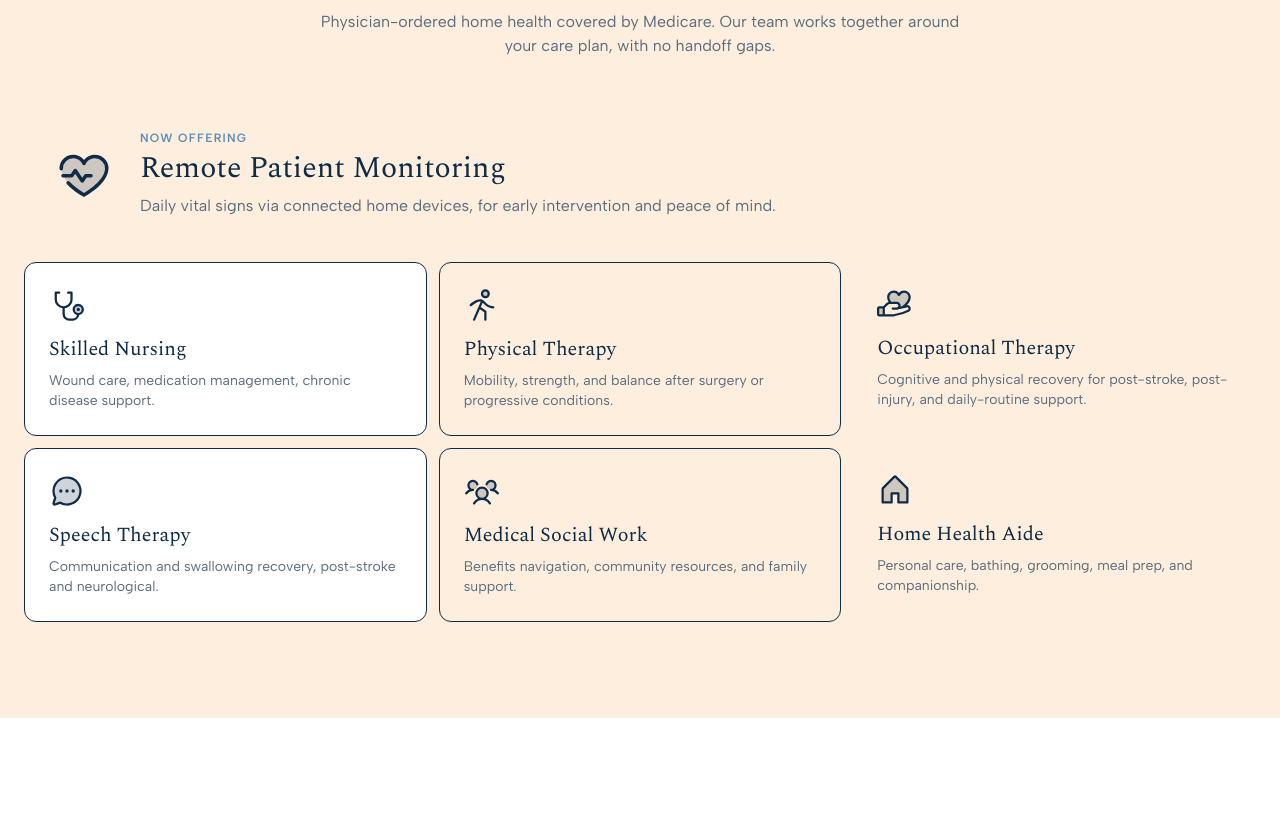
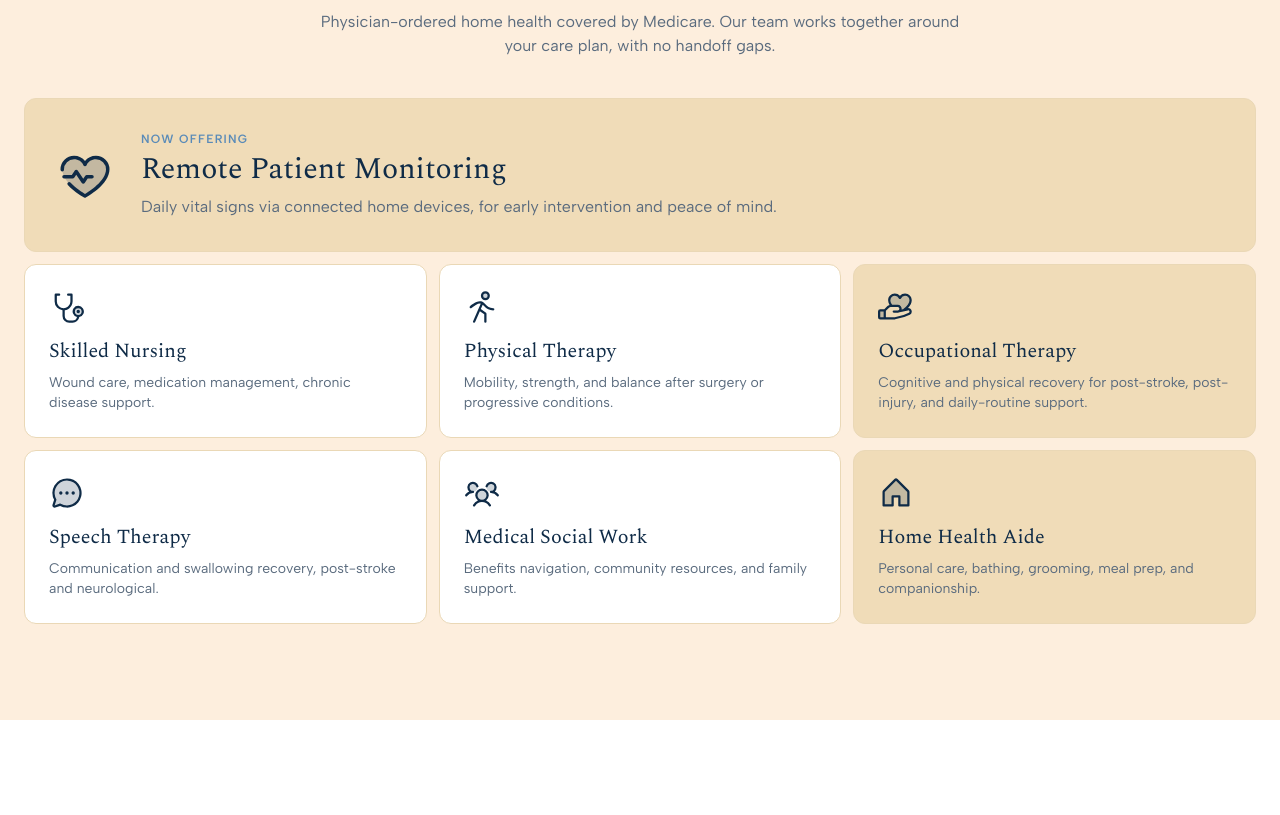
Before and after one commit to actiniumholdings/Lifecare-Options, a Next.js app: page / in a window 1280 px wide. Shown: the part 1471-2286 px from the top of the page. Built offline with nearby package versions, Linux system fonts and the light colour scheme.

Commit message:
refactor(card,trust-badge): cream-edge borders, deeper badge tint for cream surface

```diff
--- a/components/Card.tsx
+++ b/components/Card.tsx
@@ -8,9 +8,9 @@ type CardProps = {
 };
 
 const VARIANT: Record<NonNullable<CardProps["variant"]>, string> = {
-  peach: "bg-peach-cream",
-  mist: "bg-mist border border-borderline",
-  white: "bg-white border border-borderline",
+  peach: "bg-cream-deep border border-cream-edge",
+  mist: "bg-white border border-cream-edge",
+  white: "bg-white border border-cream-edge",
 };
 
 export function Card({ variant = "white", children, className }: CardProps) {
--- a/components/TrustBadge.tsx
+++ b/components/TrustBadge.tsx
@@ -8,7 +8,7 @@ export function TrustBadge({ children }: { children: React.ReactNode }) {
   const reduced = useReducedMotionSafe();
 
   const base =
-    "inline-flex items-center gap-1.5 rounded-full bg-[#e8f3ec] px-3 py-1.5 text-xs font-medium text-success-green";
+    "inline-flex items-center gap-1.5 rounded-full bg-[#e1efe5] px-3 py-1.5 text-xs font-medium text-success-green";
 
   if (reduced) {
     return (
@@ -22,7 +22,7 @@ export function TrustBadge({ children }: { children: React.ReactNode }) {
   return (
     <motion.span
       className={base}
-      whileHover={{ scale: 1.04, backgroundColor: "#d9ebde" }}
+      whileHover={{ scale: 1.04, backgroundColor: "#d3e7d8" }}
       transition={softSpring}
     >
       <span aria-hidden>✓</span>
```
